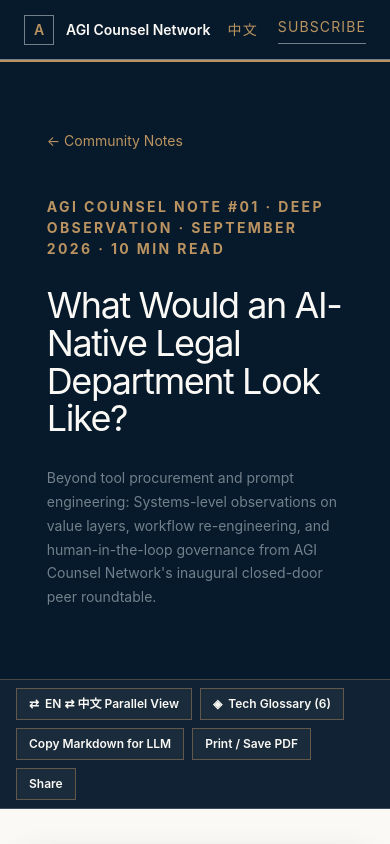
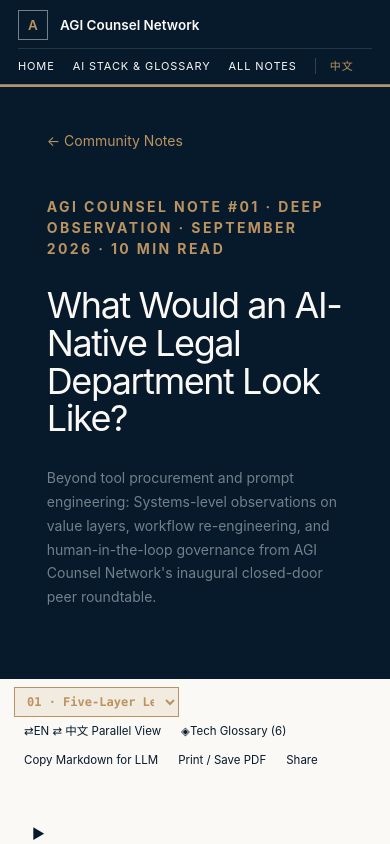
Before and after one commit to steveny1989/agicounsel, a Next.js app: page /notes/ai-native-legal-department in a window 390 px wide. Shown: the top 844 px of the page. Built offline with nearby package versions, Linux system fonts and the light colour scheme.

Commit message:
fix(mobile): restore mobile nav strip, single-row sticky study bar, stacked mobile data tables, and iOS input zoom fix

```diff
--- a/app/components/NoteStudyEnhancer.tsx
+++ b/app/components/NoteStudyEnhancer.tsx
@@ -399,6 +399,19 @@ export default function NoteStudyEnhancer({ locale }: { locale: Locale }) {
       {/* 1. Executive Study Toolbar (Sticky TOC Jump + EN/ZH Parallel Toggle + Glossary + LLM Copy + PDF Print) */}
       <div className="study-utility-bar">
         <div className="study-utility-inner">
+          <select
+            className="study-mobile-toc-select"
+            value={activeSectionIdx}
+            onChange={(e) => jumpToSection(Number(e.target.value))}
+            aria-label={isZh ? '跳转章节' : 'Jump to section'}
+          >
+            {tocItems.map((label, idx) => (
+              <option key={label} value={idx}>
+                {label}
+              </option>
+            ))}
+          </select>
+
           <div className="study-toc-pills" role="navigation" aria-label={isZh ? '章节导航' : 'Section navigation'}>
             {tocItems.map((label, idx) => (
               <button
--- a/app/globals.css
+++ b/app/globals.css
@@ -331,106 +331,189 @@ footer>div a { color: var(--gold); }
 .faq-item[open] summary::after { content: '−'; }
 .faq-item p { margin: 16px 0 4px; color: var(--gray); line-height: 1.75; font-size: 14.5px; }
 
+.carousel-mobile-status, .study-mobile-toc-select { display: none; }
+
 @media(max-width:800px){
-  .carousel-tab-label { display: none; }
-  .carousel-tab-dot { width: 32px; height: 38px; padding: 0; justify-content: center; }
-  .tech-arch-header { grid-template-columns: 1fr; gap: 20px; }
+  /* 1. Two-Deck Touch-Friendly Mobile Header & Restored Nav Links */
+  html { scroll-padding-top: 96px; }
+  .site-header, .site-header-scrolled {
+    height: auto !important;
+    min-height: 76px;
+    padding: 10px 18px 8px !important;
+    flex-direction: column;
+    align-items: stretch;
+    justify-content: center;
+    gap: 8px;
+  }
+  .site-header .brand { font-size: 13.5px; }
+  nav {
+    width: 100%;
+    overflow-x: auto;
+    -webkit-overflow-scrolling: touch;
+    scrollbar-width: none;
+    display: flex !important;
+    align-items: center;
+    justify-content: flex-start;
+    gap: 18px !important;
+    padding-top: 7px;
+    border-top: 1px solid rgba(113, 128, 139, 0.28);
+    font-size: 11px;
+    white-space: nowrap;
+  }
+  nav::-webkit-scrollbar { display: none; }
+  nav a:not(.nav-join):not(.language-switch) { display: inline-flex !important; }
+  nav .language-switch { margin-left: auto; border-left: 1px solid rgba(113, 128, 139, 0.4) !important; padding-left: 14px !important; }
+  nav .nav-join { padding-bottom: 2px; }
+
+  /* 2. Hero Section & Full-Width Mobile Buttons */
+  .hero { min-height: auto !important; padding: 132px 20px 132px !important; }
+  .hero h1, .hero-title, main[lang="zh-CN"] .hero-long-title { font-size: clamp(28px, 7.6vw, 38px) !important; line-height: 1.18 !important; margin: 22px 0 18px !important; }
+  .hero-tech-pills { gap: 6px; margin-top: 18px; }
+  .hero-tech-pills span { font-size: 10px; padding: 5px 9px; }
+  .hero-actions { width: 100%; align-items: stretch; flex-direction: column; gap: 14px; margin-top: 26px; }
+  .hero-actions .button, .arch-cta-bar .button { width: 100%; justify-content: space-between; }
+
+  /* 3. SectionCarousel Mobile Slide Status & Controls */
+  .carousel-tabs { display: none !important; }
+  .carousel-mobile-status {
+    display: inline-block;
+    font-family: ui-monospace, SFMono-Regular, Menlo, Monaco, Consolas, monospace;
+    font-size: 11px;
+    letter-spacing: .05em;
+    text-transform: uppercase;
+    color: var(--gold);
+    padding: 0 10px;
+    text-align: center;
+    max-width: 66vw;
+    overflow: hidden;
+    text-overflow: ellipsis;
+    white-space: nowrap;
+  }
+  #top .carousel-controls { width: calc(100% - 36px); max-width: 380px; justify-content: space-between; bottom: max(16px, env(safe-area-inset-bottom)); }
+
+  /* 4. 5-Layer AI Stack & Foundation Panels Mobile Override */
+  .foundation-panel { padding: 52px 20px !important; gap: 28px !important; }
+  .layer {
+    width: 100% !important;
+    grid-template-columns: 1fr !important;
+    padding: 15px 18px !important;
+    gap: 8px !important;
+  }
+  .layer small { display: block !important; text-align: left !important; margin-top: 2px; font-size: 12px; line-height: 1.5; }
+  .foundation-actions { grid-template-columns: 1fr !important; }
+  .foundation-actions article { border-right: 0 !important; border-bottom: 1px solid var(--gray); padding: 22px 16px !important; min-height: auto !important; }
+  .foundation-actions article:last-child { border-bottom: 0; }
+  .foundation-action-desc { max-width: 100%; }
+  .principles-strip { grid-template-columns: 1fr !important; }
+  .principle-item { border-right: 0 !important; border-bottom: 1px solid var(--gray) !important; padding: 18px !important; }
+  .principle-item:last-child { border-bottom: 0 !important; }
+
+  /* 5. Reference Architecture Matrix (#architecture) on Mobile */
+  .tech-architecture-section { padding: 64px 20px !important; }
+  .tech-arch-header { grid-template-columns: 1fr; gap: 18px; padding-bottom: 28px; }
   .arch-row-head { display: none; }
-  .arch-row { grid-template-columns: 1fr; gap: 10px; padding: 20px; }
-  .layer small { display: block !important; text-align: left; margin-top: 6px; }
+  .arch-row { grid-template-columns: 1fr; gap: 10px; padding: 18px; }
+  .arch-cta-bar { padding: 20px; gap: 16px; }
+
+  /* 6. Single-Line Compact Sticky Utility Bar on Note #01 */
+  .study-utility-bar { top: 78px; padding: 8px 14px; }
+  .study-utility-inner {
+    flex-wrap: nowrap;
+    overflow-x: auto;
+    -webkit-overflow-scrolling: touch;
+    scrollbar-width: none;
+    gap: 8px;
+    justify-content: flex-start;
+  }
+  .study-utility-inner::-webkit-scrollbar { display: none; }
+  .study-toc-pills { display: none !important; }
+  .study-mobile-toc-select {
+    display: inline-block;
+    flex-shrink: 0;
+    max-width: 165px;
+    background: rgba(186, 147, 96, 0.14);
+    border: 1px solid var(--gold);
+    color: var(--gold);
+    font-family: ui-monospace, SFMono-Regular, Menlo, Monaco, Consolas, monospace;
+    font-size: 12px;
+    font-weight: 600;
+    padding: 6px 8px;
+    border-radius: 0;
+  }
+  .study-mobile-toc-select option { background: var(--navy); color: var(--paper); }
+  .study-action-controls { flex-wrap: nowrap; flex-shrink: 0; gap: 6px; }
+  .study-ctrl-btn { padding: 6px 10px; font-size: 11.5px; }
+
+  /* 7. Deep Dive Podcast Player Mobile Layout */
+  .note-enhancer-container { padding: 0 16px; margin-top: 24px; }
+  .deep-dive-bar { flex-direction: column; align-items: stretch; gap: 14px; padding: 16px; }
+  .deep-dive-left { align-items: flex-start; }
+  .deep-dive-subtitle {
+    white-space: normal;
+    display: -webkit-box;
+    -webkit-line-clamp: 3;
+    -webkit-box-orient: vertical;
+    line-height: 1.5;
+  }
+  .deep-dive-right { width: 100%; justify-content: space-between; padding-top: 10px; border-top: 1px solid rgba(113, 128, 139, 0.28); }
+  .deep-dive-drawer { padding: 16px; }
+  .deep-dive-qa-head { flex-direction: column; align-items: flex-start; gap: 8px; }
+
+  /* 8. Side-by-Side Bilingual Mode & Network Console on Mobile + iOS Auto-Zoom Prevention */
+  .bilingual-row { grid-template-columns: 1fr; gap: 16px; }
+  .network-console-tabs, .network-form-row { grid-template-columns: 1fr; }
+  .network-console-tab { border-right: 0; border-bottom: 1px solid rgba(113, 128, 139, 0.35); }
+  .network-input, .network-select, .network-textarea { font-size: 16px !important; }
+  .network-form-actions, .network-success-actions { flex-direction: column; align-items: stretch; }
+  .network-form-actions .button, .network-form-actions .study-ctrl-btn,
+  .network-success-actions .button, .network-success-actions .study-ctrl-btn { width: 100%; justify-content: center; }
 }
 
-/* Note #01 Study Utility Bar, Sticky TOC & Permalinks */
-.study-utility-bar { position: sticky; top: 68px; z-index: 80; background: rgba(7, 26, 43, 0.96); backdrop-filter: blur(10px); border-top: 1px solid rgba(186, 147, 96, 0.35); border-bottom: 1px solid rgba(113, 128, 139, 0.45); padding: 10px clamp(20px, 6vw, 90px); }
-.study-utility-inner { max-width: 1240px; margin: 0 auto; display: flex; align-items: center; justify-content: space-between; gap: 16px; flex-wrap: wrap; }
-.study-toc-pills { display: flex; align-items: center; gap: 6px; overflow-x: auto; padding-bottom: 2px; }
-.study-toc-pill { background: transparent; border: 1px solid rgba(113, 128, 139, 0.38); color: rgba(250, 249, 245, 0.78); font-family: ui-monospace, SFMono-Regular, Menlo, Monaco, Consolas, monospace; font-size: 11px; padding: 5px 10px; cursor: pointer; white-space: nowrap; transition: all .2s ease; }
-.study-toc-pill:hover, .study-toc-pill.is-active { border-color: var(--gold); color: var(--gold); background: rgba(186, 147, 96, 0.12); }
-.study-action-controls { display: flex; align-items: center; gap: 8px; flex-wrap: wrap; }
-.study-ctrl-btn { display: inline-flex; align-items: center; gap: 6px; background: rgba(250, 249, 245, 0.04); border: 1px solid rgba(186, 147, 96, 0.45); color: var(--paper); font-size: 12px; font-weight: 600; padding: 6px 12px; cursor: pointer; transition: all .2s ease; white-space: nowrap; }
-.study-ctrl-btn:hover, .study-ctrl-btn.is-active { background: var(--gold); color: var(--navy); border-color: var(--gold); }
-.heading-anchor-btn { margin-left: 12px; background: transparent; border: 1px solid rgba(113, 128, 139, 0.35); color: var(--gold); font-family: ui-monospace, SFMono-Regular, Menlo, Monaco, Consolas, monospace; font-size: 13px; padding: 2px 8px; cursor: pointer; vertical-align: middle; opacity: 0.65; transition: opacity .2s ease, background .2s ease; }
-.heading-anchor-btn:hover { opacity: 1; background: rgba(186, 147, 96, 0.12); }
-
-/* Deep Dive Podcast Player & Q&A Drawer */
-.note-enhancer-container { max-width: 980px; margin: 36px auto 0; padding: 0 24px; }
-.deep-dive-player { background: var(--navy); color: var(--paper); border: 1px solid var(--gold); box-shadow: 0 12px 30px rgba(7, 26, 43, 0.14); }
-.deep-dive-bar { padding: 18px 22px; display: flex; align-items: center; justify-content: space-between; gap: 20px; flex-wrap: wrap; }
-.deep-dive-left { display: flex; align-items: center; gap: 16px; min-width: 0; flex: 1; }
-.deep-dive-play-btn { width: 44px; height: 44px; border-radius: 50%; border: 1px solid var(--gold); background: var(--gold); color: var(--navy); font-size: 15px; font-weight: 700; cursor: pointer; flex-shrink: 0; display: grid; place-items: center; transition: transform .2s ease; }
-.deep-dive-play-btn:hover { transform: scale(1.05); }
-.deep-dive-meta { min-width: 0; flex: 1; }
-.deep-dive-title-row { display: flex; align-items: center; gap: 8px; flex-wrap: wrap; font-size: 14px; }
-.deep-dive-title-row strong { color: var(--paper); }
-.deep-dive-hosts { color: var(--gold); font-family: ui-monospace, SFMono-Regular, Menlo, Monaco, Consolas, monospace; font-size: 11.5px; }
-.deep-dive-subtitle { margin: 5px 0 0; font-size: 12.5px; color: rgba(250, 249, 245, 0.78); overflow: hidden; text-overflow: ellipsis; white-space: nowrap; }
-.deep-dive-right { display: flex; align-items: center; gap: 8px; flex-shrink: 0; }
-.deep-dive-pill-btn { background: transparent; border: 1px solid rgba(113, 128, 139, 0.55); color: var(--paper); font-family: ui-monospace, SFMono-Regular, Menlo, Monaco, Consolas, monospace; font-size: 11px; padding: 6px 10px; cursor: pointer; }
-.deep-dive-pill-btn:hover { border-color: var(--gold); color: var(--gold); }
-.deep-dive-drawer-btn { display: inline-flex; align-items: center; gap: 6px; background: rgba(186, 147, 96, 0.14); border: 1px solid var(--gold); color: var(--gold); font-size: 12px; font-weight: 600; padding: 6px 14px; cursor: pointer; }
-.deep-dive-drawer-btn.is-open { background: var(--gold); color: var(--navy); }
-.deep-dive-drawer { border-top: 1px solid rgba(113, 128, 139, 0.4); padding: 24px; display: grid; gap: 28px; background: rgba(4, 15, 26, 0.95); }
-.deep-dive-section-label { margin: 0 0 12px; font-family: ui-monospace, SFMono-Regular, Menlo, Monaco, Consolas, monospace; font-size: 11px; text-transform: uppercase; letter-spacing: .12em; color: var(--gold); }
-.deep-dive-qa-grid { display: grid; gap: 12px; }
-.deep-dive-qa-card { border: 1px solid rgba(113, 128, 139, 0.35); padding: 16px; background: rgba(250, 249, 245, 0.02); }
-.deep-dive-qa-card.is-playing { border-color: var(--gold); background: rgba(186, 147, 96, 0.08); }
-.deep-dive-qa-head { display: flex; align-items: center; justify-content: space-between; gap: 12px; margin-bottom: 8px; }
-.deep-dive-mini-play { background: transparent; border: 1px solid var(--gold); color: var(--gold); font-size: 11px; padding: 4px 10px; cursor: pointer; flex-shrink: 0; }
-.deep-dive-qa-card p { margin: 0; font-size: 13px; color: rgba(250, 249, 245, 0.8); line-height: 1.65; }
-.deep-dive-turns { display: grid; gap: 10px; max-height: 260px; overflow-y: auto; padding-right: 6px; }
-.deep-dive-turn { padding: 12px 14px; border-left: 2px solid rgba(113, 128, 139, 0.4); background: rgba(250, 249, 245, 0.02); cursor: pointer; transition: all .15s ease; }
-.deep-dive-turn:hover, .deep-dive-turn.is-active { border-left-color: var(--gold); background: rgba(186, 147, 96, 0.1); }
-.deep-dive-speaker { font-family: ui-monospace, SFMono-Regular, Menlo, Monaco, Consolas, monospace; font-size: 11px; color: var(--gold); font-weight: 700; display: block; margin-bottom: 4px; }
-.deep-dive-turn p { margin: 0; font-size: 13px; color: rgba(250, 249, 245, 0.85); line-height: 1.6; }
-
-/* Glossary Drawer & Grid */
-.study-glossary-panel { margin-top: 22px; padding: 26px; border: 1px solid var(--gold); background: #fbf9f3; }
-.study-glossary-header { display: flex; align-items: flex-start; justify-content: space-between; gap: 16px; margin-bottom: 20px; }
-.study-glossary-header h3 { margin: 6px 0 0; font-size: 22px; font-weight: 500; }
-.study-glossary-close { background: transparent; border: 0; font-size: 26px; cursor: pointer; color: var(--gray); }
-.study-glossary-grid { display: grid; grid-template-columns: repeat(auto-fit, minmax(280px, 1fr)); gap: 16px; }
-.study-glossary-card { padding: 18px; border: 1px solid rgba(113, 128, 139, 0.4); background: var(--paper); display: flex; flex-direction: column; gap: 10px; }
-.study-glossary-top { display: flex; align-items: center; justify-content: space-between; gap: 10px; }
-.study-glossary-card p { margin: 0; font-size: 13.5px; color: var(--navy); line-height: 1.65; }
-.study-glossary-sub { font-size: 12px; color: var(--gray); line-height: 1.5; border-top: 1px dashed rgba(113, 128, 139, 0.3); padding-top: 8px; }
-
-/* Side-by-Side EN/ZH Parallel Reading View */
-.bilingual-parallel-view { margin-top: 36px; padding-bottom: 80px; }
-.bilingual-banner { padding: 18px 24px; background: var(--navy); color: var(--paper); border-left: 3px solid var(--gold); display: flex; align-items: center; justify-content: space-between; gap: 20px; flex-wrap: wrap; margin-bottom: 32px; }
-.bilingual-banner strong { display: block; color: var(--gold); margin-bottom: 4px; }
-.bilingual-banner span { font-size: 13px; color: rgba(250, 249, 245, 0.8); }
-.bilingual-section-block { padding: 36px 0; border-bottom: 1px solid rgba(113, 128, 139, 0.35); }
-.bilingual-row { display: grid; grid-template-columns: 1fr 1fr; gap: 36px; margin-bottom: 24px; align-items: start; }
-.bilingual-col h2 { font-size: clamp(22px, 2.4vw, 30px); font-weight: 500; margin: 10px 0 16px; line-height: 1.25; }
-.bilingual-col p { color: var(--navy); line-height: 1.8; font-size: 15px; margin: 0; }
-
-/* Network Briefing & Peer Console (NetworkBriefingForm) */
-.network-console { border: 1px solid rgba(186, 147, 96, 0.55); background: rgba(7, 26, 43, 0.96); color: var(--paper); }
-.network-console-tabs { display: grid; grid-template-columns: 1fr 1fr; border-bottom: 1px solid rgba(113, 128, 139, 0.4); }
-.network-console-tab { background: transparent; border: 0; border-right: 1px solid rgba(113, 128, 139, 0.4); color: rgba(250, 249, 245, 0.72); padding: 14px 18px; font-family: ui-monospace, SFMono-Regular, Menlo, Monaco, Consolas, monospace; font-size: 11.5px; font-weight: 700; text-align: left; cursor: pointer; transition: all .2s ease; }
-.network-console-tab:last-child { border-right: 0; }
-.network-console-tab.is-active { background: rgba(186, 147, 96, 0.14); color: var(--gold); }
-.network-console-body { padding: 24px; }
-.network-form { display: grid; gap: 16px; }
-.network-form-lead { margin: 0; font-size: 13.5px; color: rgba(250, 249, 245, 0.85); line-height: 1.65; }
-.network-form-row { display: grid; grid-template-columns: 1.3fr 1.2fr auto; gap: 10px; }
-.network-input, .network-select, .network-textarea { background: rgba(250, 249, 245, 0.06); border: 1px solid rgba(113, 128, 139, 0.55); color: var(--paper); padding: 12px 14px; font-size: 13.5px; font-family: inherit; width: 100%; }
-.network-select option { background: var(--navy); color: var(--paper); }
-.network-input:focus, .network-select:focus, .network-textarea:focus { outline: none; border-color: var(--gold); }
-.network-submit-btn { background: var(--gold); color: var(--navy); border: 1px solid var(--gold); font-weight: 700; font-size: 12.5px; text-transform: uppercase; letter-spacing: .08em; padding: 0 20px; cursor: pointer; white-space: nowrap; min-height: 44px; }
-.network-submit-btn:hover { background: #cba774; }
-.network-form-meta { display: flex; align-items: center; justify-content: space-between; gap: 12px; flex-wrap: wrap; font-size: 12px; color: rgba(250, 249, 245, 0.65); }
-.network-text-btn { background: transparent; border: 0; border-bottom: 1px solid var(--gold); color: var(--gold); font-size: 12px; cursor: pointer; padding: 0 0 2px; }
-.network-form-actions { display: flex; align-items: center; gap: 12px; flex-wrap: wrap; }
-.network-success-box { display: grid; gap: 12px; }
-.network-success-box strong { color: var(--gold); font-size: 16px; }
-.network-success-actions { display: flex; align-items: center; gap: 12px; flex-wrap: wrap; }
-
-@media(max-width:800px){
-  .study-utility-bar { top: 60px; padding: 8px 16px; }
-  .study-toc-pills { display: none; }
-  .bilingual-row { grid-template-columns: 1fr; gap: 16px; }
-  .network-console-tabs, .network-form-row { grid-template-columns: 1fr; }
+/* 9. Stacked Mobile Cards for Article Data Tables (<= 680px) */
+@media(max-width:680px){
+  .article-body table,
+  .article-body tbody,
+  .article-body tr,
+  .article-body td {
+    display: block;
+    width: 100% !important;
+  }
+  .article-body thead {
+    display: none;
+  }
+  .article-body tr {
+    margin-bottom: 16px;
+    border: 1px solid rgba(113, 128, 139, 0.45);
+    background: var(--paper);
+  }
+  .article-body td {
+    padding: 12px 16px;
+    border-bottom: 1px solid rgba(113, 128, 139, 0.2);
+  }
+  .article-body td:first-child {
+    background: var(--navy);
+    color: var(--gold);
+    font-family: ui-monospace, SFMono-Regular, Menlo, Monaco, Consolas, monospace;
+    font-size: 13px;
+  }
+  .article-body td:first-child br {
+    display: none;
+  }
+  .article-body td:first-child strong {
+    color: var(--gold);
+    display: flex;
+    align-items: center;
+    justify-content: space-between;
+    gap: 8px;
+  }
+  .article-body td:nth-child(2) {
+    font-weight: 700;
+    color: var(--navy);
+    background: rgba(186, 147, 96, 0.08);
+  }
+  .article-body td:last-child {
+    border-bottom: 0;
+  }
 }
 
 @media print {
```
Also changed, not shown: app/components/SectionCarousel.tsx (+8 -1 lines).
